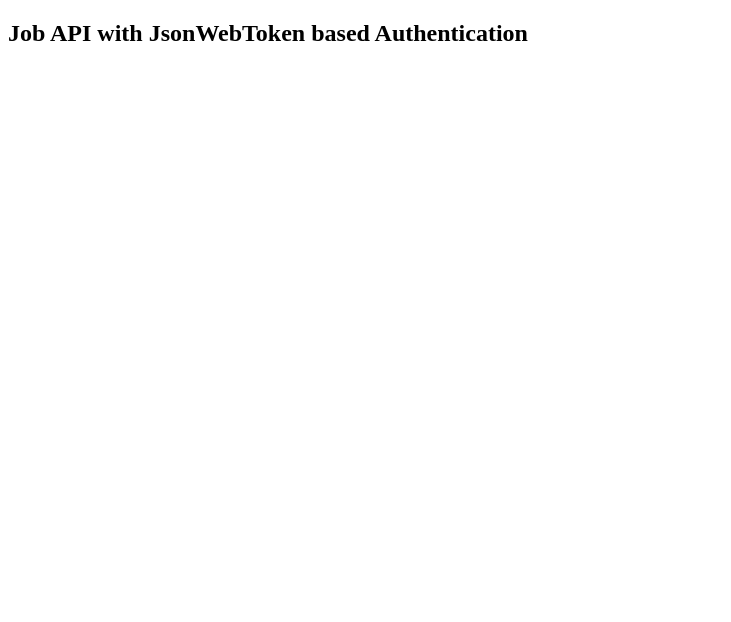
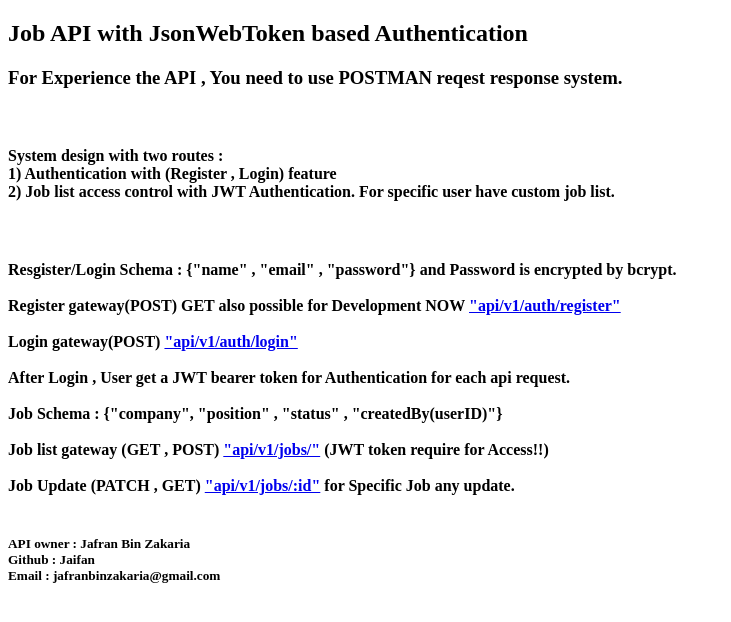
Before and after one commit to Jaifan/job-api, a website: page index.html in a window 1280 px wide. Shown: the whole page, without its empty margins (0-731 px from the left). Drawn offline with Linux system fonts and the light colour scheme.

Commit message:
API basic index page

```diff
--- a/index.html
+++ b/index.html
@@ -7,5 +7,25 @@
     </head>
     <body>
         <h2>Job API with JsonWebToken based Authentication</h2>
+        <h3>For Experience the API , You need to use POSTMAN reqest response system.</h3>
+        <br/>
+        <h4>System design with two routes :<br/>
+            1) Authentication with (Register , Login) feature<br/>
+            2) Job list access control with JWT Authentication. For specific user have custom job list.
+        </h4>
+        <br/>
+        <h4>
+            Resgister/Login Schema : {"name" , "email" , "password"} and Password is encrypted by bcrypt. <br/><br/>
+            Register gateway(POST) GET also possible for Development NOW <a href="api/v1/auth/register">"api/v1/auth/register"</a><br/><br/>
+            Login gateway(POST) <a href="api/v1/auth/login">"api/v1/auth/login"</a><br/><br/>
+            After Login , User get a JWT  bearer token for Authentication for each api request.<br/><br/>
+            Job Schema : {"company", "position" , "status" , "createdBy(userID)"} <br/><br/>
+            Job list gateway (GET , POST) <a href="api/v1/jobs/">"api/v1/jobs/"</a> (JWT token require for Access!!) <br/><br/>
+            Job Update (PATCH , GET) <a href="api/v1/jobs/:id">"api/v1/jobs/:id"</a> for Specific Job any update.<br/><br/>
+        </h4>
+        <h5>API owner : Jafran Bin Zakaria <br/>
+            Github : Jaifan <br/>
+            Email : jafranbinzakaria@gmail.com
+        </h5>
     </body>
 </html>
--- a/package.json
+++ b/package.json
@@ -4,7 +4,7 @@
   "description": "",
   "main": "app.js",
   "scripts": {
-    "start": "node app.js"
+    "start": "nodemon app.js"
   },
   "author": "",
   "license": "ISC",
```
